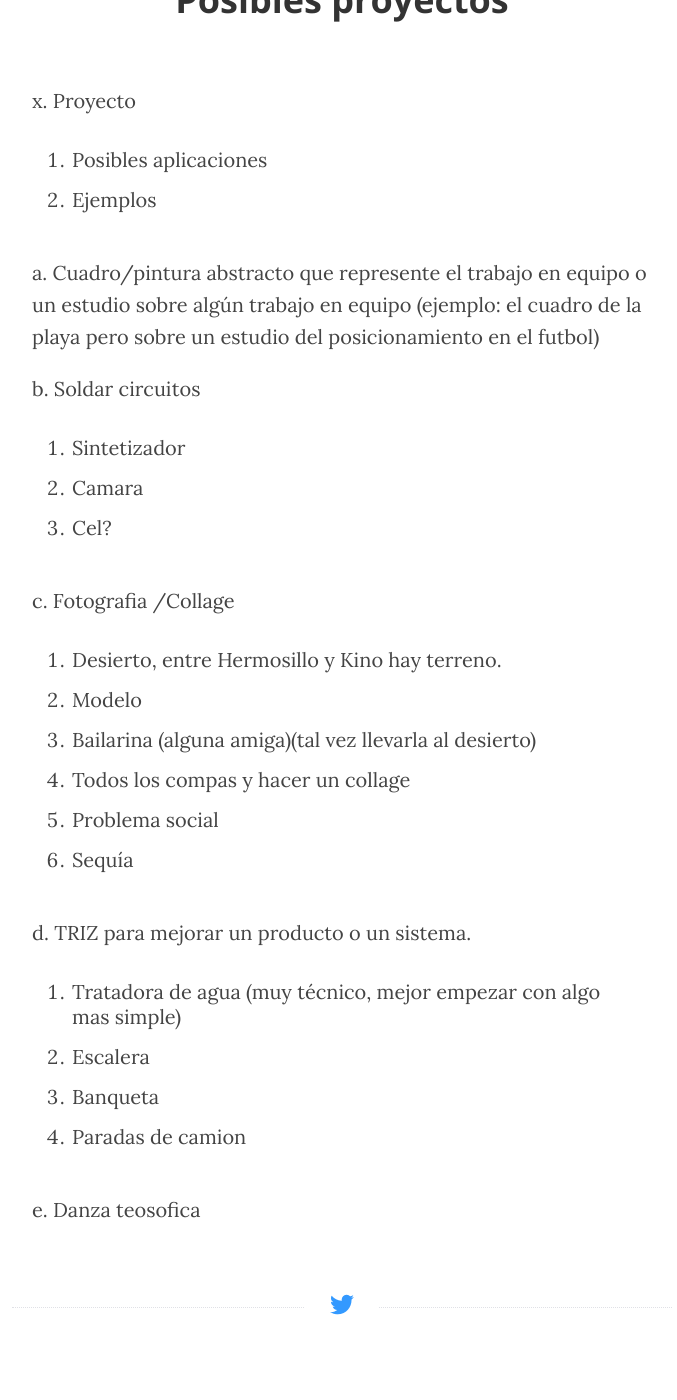
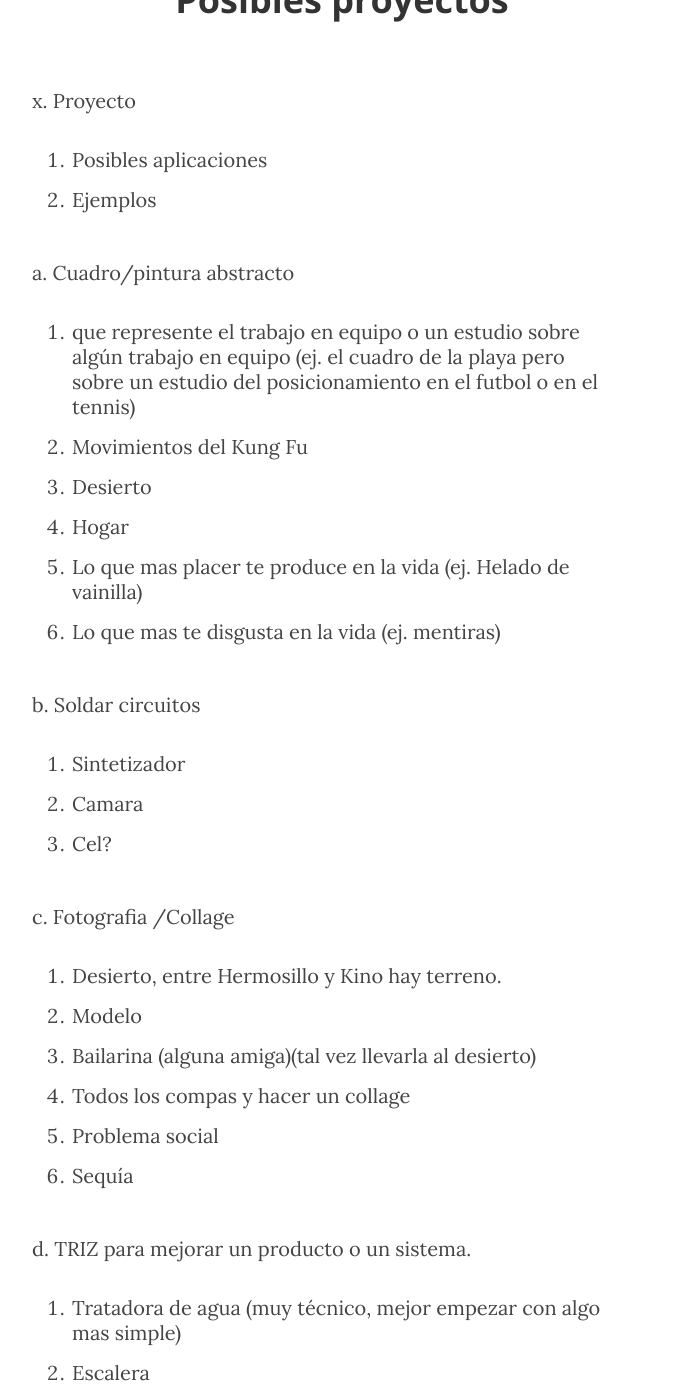
Before and after one commit to limden/limden.github.io, a Jekyll site: the page built from _posts/2016-10-25-posibles-proyectos.markdown, in a window 1280 px wide and 1400 px high, scrolled down 273 px. Shown: the whole window, without its empty margins (298-975 px from the left). Built offline with Jekyll 4.4.1, drawn with Linux system fonts in a browser that asks for light colours; some of the changed text lies outside the part shown.

Commit message:
Post update: Posibles proyectos

```diff
--- a/_posts/2016-10-25-posibles-proyectos.markdown
+++ b/_posts/2016-10-25-posibles-proyectos.markdown
@@ -10,7 +10,14 @@ x. Proyecto
 
 
 
-a. Cuadro/pintura abstracto que represente el trabajo en equipo o un estudio sobre algún trabajo en equipo (ejemplo: el cuadro de la playa pero sobre un estudio del posicionamiento en el futbol)
+a. Cuadro/pintura abstracto
+
+1.  que represente el trabajo en equipo o un estudio sobre algún trabajo en equipo (ej. el cuadro de la playa pero sobre un estudio del posicionamiento en el futbol o en el tennis)
+2. Movimientos del Kung Fu
+3. Desierto
+4. Hogar
+5. Lo que mas placer te produce en la vida (ej. Helado de vainilla)
+6. Lo que mas te disgusta en la vida (ej. mentiras)
 
 
 b. Soldar circuitos
@@ -39,4 +46,9 @@ d. TRIZ para mejorar un producto o un sistema.
 4. Paradas de camion
 
 
-e. Danza teosofica
+e. Danza teosófica
+
+f. Molde para vaciar concreto o tierra
+
+1. macetas ej. majui macetas
+2. cubos
```
